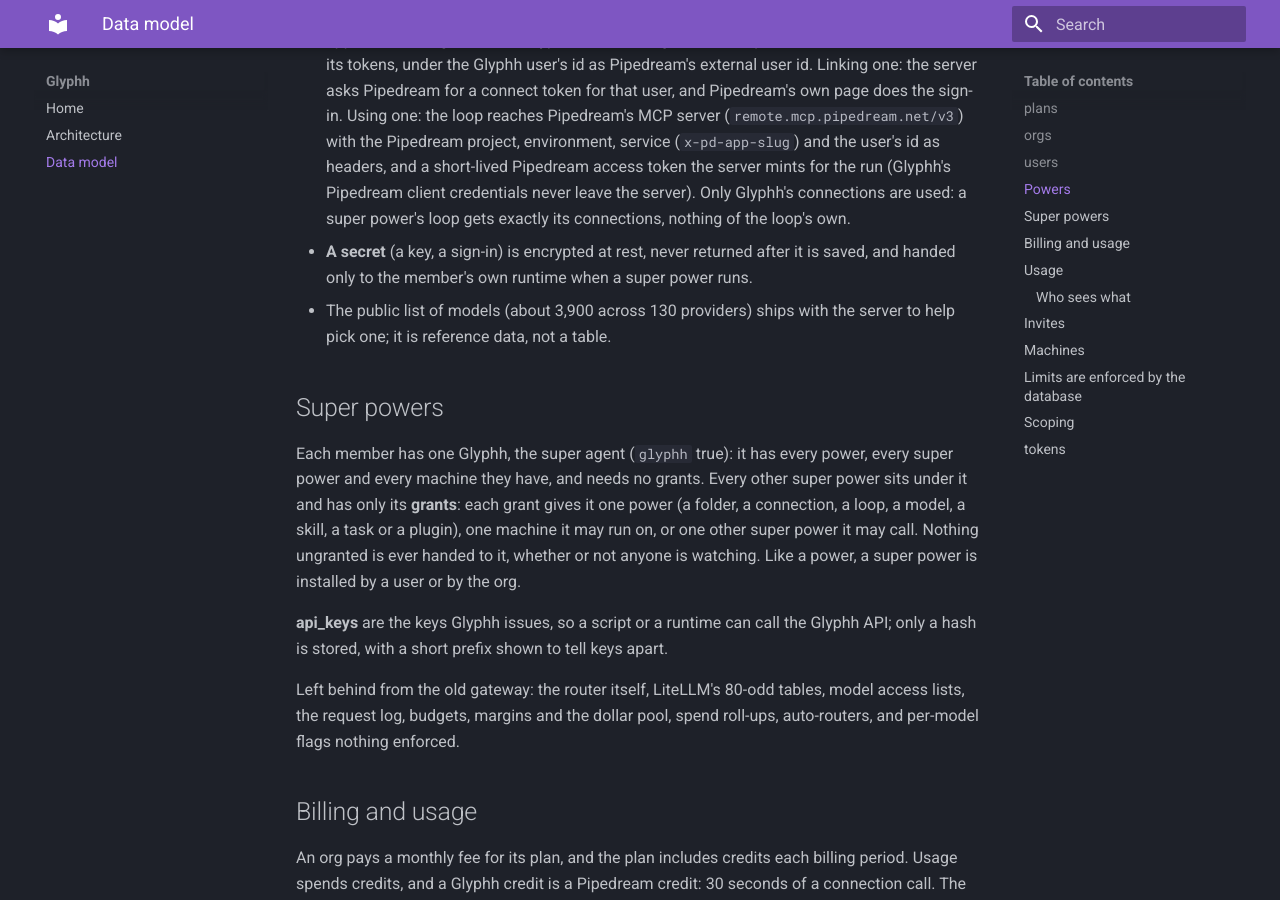
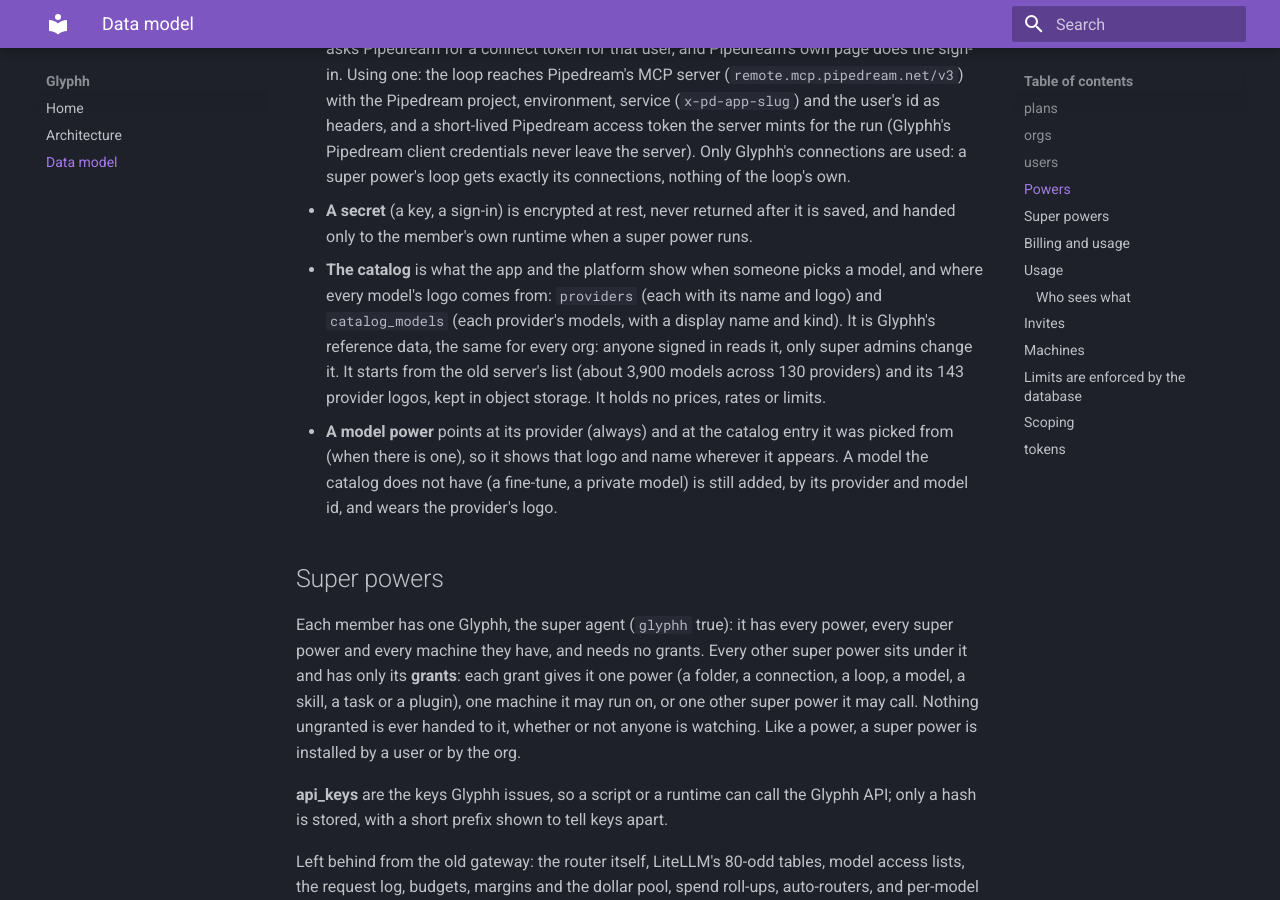
Before and after one commit to glyphh-ai/server, an MkDocs documentation site: the page built from docs/data-model.md, in a window 1280 px wide and 900 px high, scrolled down 2784 px. Built offline with MkDocs 1.6.1 and Material for MkDocs 9.7.7, drawn with Linux system fonts in a browser that asks for light colours.

Commit message:
Data model: providers and catalog_models, the catalog the app and platform pick from, with logos
Co-Authored-By: Claude Opus 5.5 <noreply@anthropic.com>

```diff
--- a/docs/data-model.md
+++ b/docs/data-model.md
@@ -15,6 +15,9 @@ erDiagram
     powers ||--o{ grants : "granted as"
     machines ||--o{ grants : "granted as"
     powers ||--o| models : "is a"
+    providers ||--o{ catalog_models : "offers"
+    providers ||--o{ models : "serves"
+    catalog_models |o--o{ models : "picked from"
     powers ||--o| connections : "is a"
     powers ||--o| folders : "is a"
     powers ||--o| skills : "is a"
@@ -84,11 +87,36 @@ erDiagram
 
     models {
         uuid power_id PK, FK
-        text provider "anthropic, openai, google, fireworks, ..."
+        uuid provider_id FK
+        uuid catalog_model_id FK "null = not in the catalog: a fine-tune, a private model"
         text model "the provider's own model id"
         text base_url "null = the provider's own"
         bytea api_key "encrypted; never returned"
         text api_key_last4
+    }
+
+    providers {
+        uuid id PK
+        text slug UK "anthropic, openai, google, fireworks, ..."
+        text name "Anthropic"
+        text logo_key "its logo, in object storage"
+        text base_url "the provider's endpoint"
+        bool active
+        int sort
+        timestamptz created_at
+        timestamptz updated_at
+    }
+
+    catalog_models {
+        uuid id PK
+        uuid provider_id FK
+        text model "the provider's own model id; unique per provider"
+        text name "Claude Sonnet, GPT-5, ..."
+        text kind "chat, embedding, image, audio, video"
+        text logo_key "null = the provider's logo; set when the maker differs (Llama on Fireworks)"
+        bool active
+        timestamptz created_at
+        timestamptz updated_at
     }
 
     connections {
@@ -313,7 +341,8 @@ Every power is a row in `powers` (who owns it, its kind and name), and one row i
 - **A model** is a provider, the provider's model id and the API key (an optional base URL for providers that need one). rrotor calls the provider directly with that key: Glyphh never sits in the call, never sees its rates or prices, and never counts its tokens. What a model costs is between the person and their provider. A customer who wants limits or access rules puts their own AI gateway in front, through the base URL.
 - **A connection** is a user's own account at Pipedream: the service it connects to (Gmail, Slack, ...) and the account id. Pipedream calls a service an app; Glyphh says service, because an app is something else here. Glyphh stores no sign-in for it: Pipedream holds the account and its tokens, under the Glyphh user's id as Pipedream's external user id. Linking one: the server asks Pipedream for a connect token for that user, and Pipedream's own page does the sign-in. Using one: the loop reaches Pipedream's MCP server (`remote.mcp.pipedream.net/v3`) with the Pipedream project, environment, service (`x-pd-app-slug`) and the user's id as headers, and a short-lived Pipedream access token the server mints for the run (Glyphh's Pipedream client credentials never leave the server). Only Glyphh's connections are used: a super power's loop gets exactly its connections, nothing of the loop's own.
 - **A secret** (a key, a sign-in) is encrypted at rest, never returned after it is saved, and handed only to the member's own runtime when a super power runs.
-- The public list of models (about 3,900 across 130 providers) ships with the server to help pick one; it is reference data, not a table.
+- **The catalog** is what the app and the platform show when someone picks a model, and where every model's logo comes from: `providers` (each with its name and logo) and `catalog_models` (each provider's models, with a display name and kind). It is Glyphh's reference data, the same for every org: anyone signed in reads it, only super admins change it. It starts from the old server's list (about 3,900 models across 130 providers) and its 143 provider logos, kept in object storage. It holds no prices, rates or limits.
+- **A model power** points at its provider (always) and at the catalog entry it was picked from (when there is one), so it shows that logo and name wherever it appears. A model the catalog does not have (a fine-tune, a private model) is still added, by its provider and model id, and wears the provider's logo.
 
 ## Super powers
 
```
